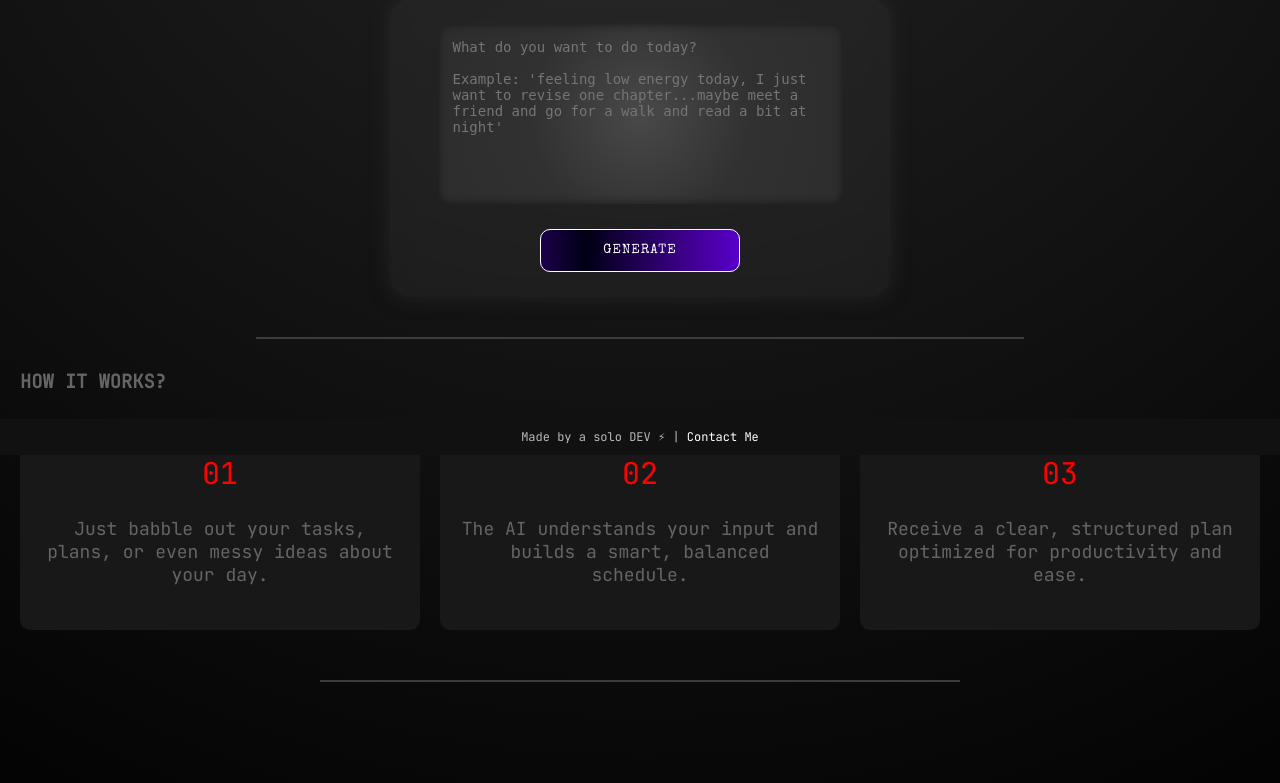
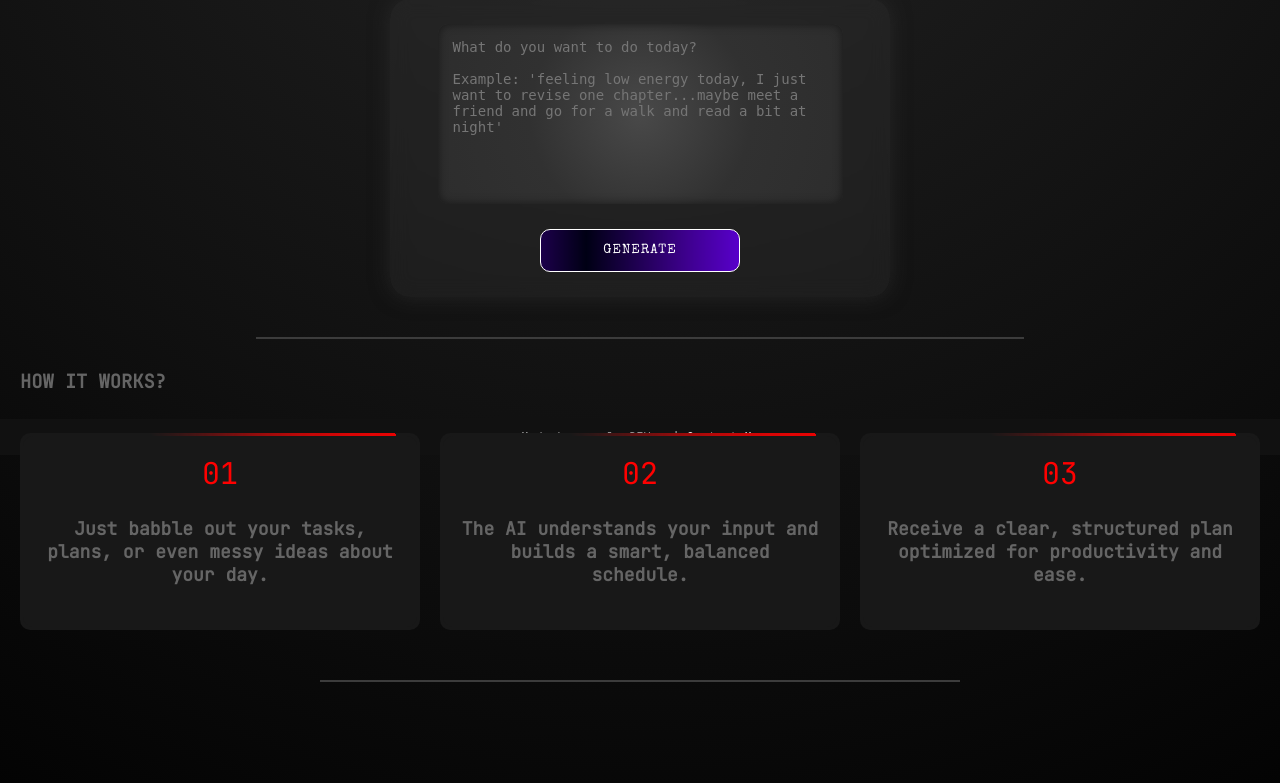
Before and after one commit to Sourajyoti08/ai-planner, a Flask app: page / in a window 1280 px wide. Shown: the part 345-1128 px from the top of the page. Run offline with Flask 3, Linux system fonts and the light colour scheme.

Commit message:
Enhance .box with animation and style adjustments
Added animated snake layer and adjusted styles for .box and #step-text.

```diff
--- a/static/style.css
+++ b/static/style.css
@@ -192,6 +192,7 @@ pre {
 }
 
 .box {
+    position: relative;
     flex: 1;
     padding: 20px;
     background: #181818;
@@ -199,13 +200,65 @@ pre {
     border-radius: 10px;
     text-align: center;
     font-size: clamp(20px, 4vw, 30px);
+    z-index: 1;
+    /* Ensure the rotating gradient doesn't spill out */
+    overflow: hidden;
 }
 
+/* The Animated Snake Layer */
+.box::before {
+    content: "";
+    position: absolute;
+    /* We make this larger than the box so the rotation covers the corners */
+    inset: -50%;
+    z-index: -1;
+
+    /* Conic gradient creates the 'snake' head and tail */
+    background: conic-gradient(
+        from 0deg,
+        transparent 70%,
+        red 100%
+    );
+
+    /* Updated animation name to match your @keyframes */
+    animation: snake 3s linear infinite;
+}
+
+/* The Inner Mask (Covers the middle so only the edge shows) */
+.box::after {
+    content: "";
+    position: absolute;
+    /* This 'inset' value determines your border thickness */
+    inset: 3px;
+    background: #181818;
+    border-radius: inherit;
+    z-index: -1;
+}
+
+/* Rotation Animation */
+@keyframes snake {
+    0% {
+        transform: rotate(0deg);
+    }
+    100% {
+        transform: rotate(360deg);
+    }
+}
+
+/* Speed Variations */
+.box1::before { animation-duration: 2s; }
+.box2::before { animation-duration: 3.5s; animation-delay: 0.5s; }
+.box3::before { animation-duration: 5s; animation-delay: 1s; }
 #step-text {
-    font-size: clamp(14px, 3.5vw, 18px);
+    font-size: clamp(14px, 3.2vw, 18px);
     color: rgb(101, 101, 101);
-    font-weight: 100;
     font-family: "Jetbrains Mono", "Special Elite", monospace;
+}
+
+#how-it {
+    padding-left: 20px;
+    color: rgb(101, 101, 101);
+    text-decoration: none;
 }
 
 #how-it {
```
